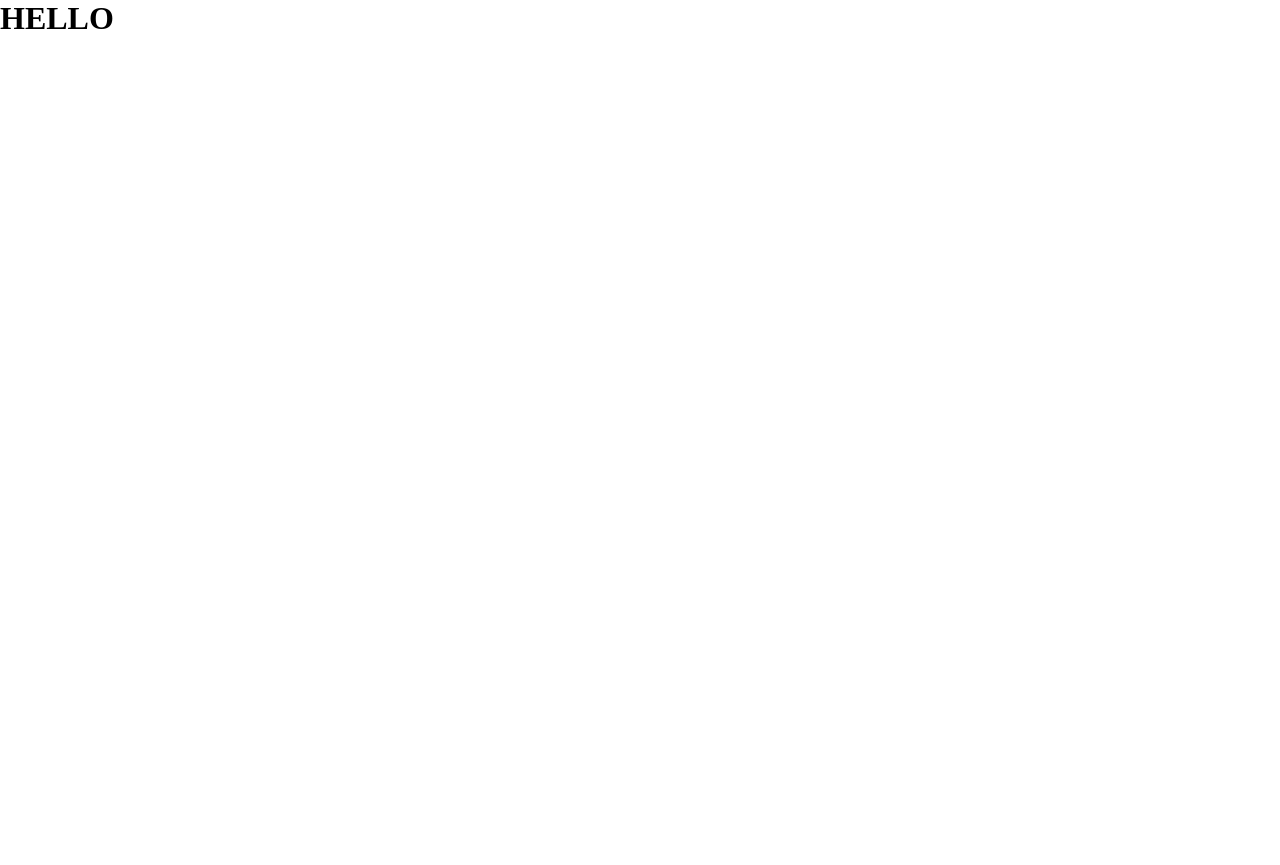
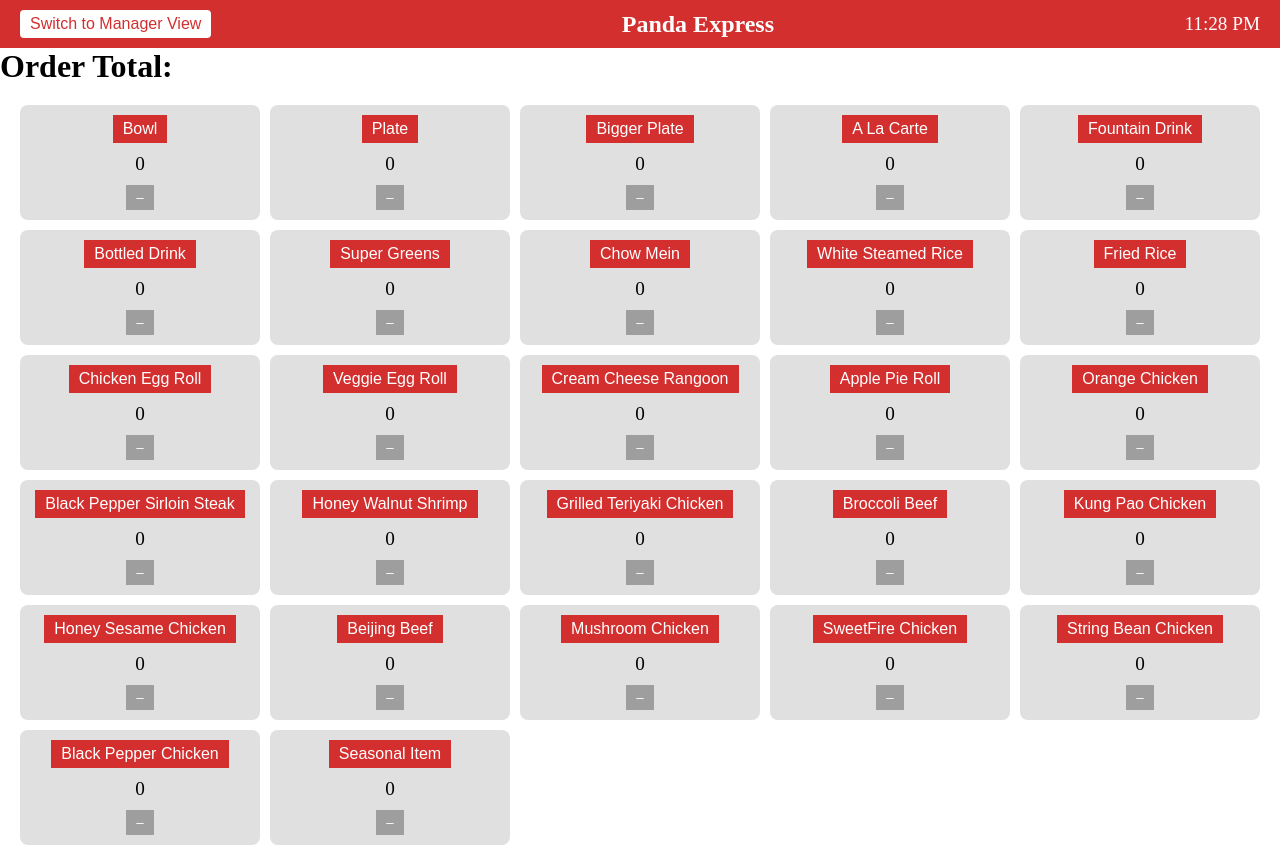
Before and after one commit to aperalta03/Panda-POS-System, a Next.js app: page /cashier in a window 1280 px wide. Before the commit the page ends 800 px from the top, so only its background shows below. Built offline with nearby package versions, Linux system fonts and the light colour scheme.

Commit message:
Add basic front end for cashier

```diff
--- a/app/layout.js
+++ b/app/layout.js
@@ -1,7 +1,8 @@
-import { Inter } from "next/font/google";
+// import { Inter } from "next/font/google";
+// Commenting out the font because it didn't compile, will work this out later. -Brandon
 import "./globals.css";
 
-const inter = Inter({ subsets: ["latin"] });
+// const inter = Inter({ subsets: ["latin"] });
 
 export const metadata = {
   title: "Create Next App",
--- a/pages/cashier.js
+++ b/pages/cashier.js
@@ -1,11 +1,105 @@
-import React from 'react'
+import React, { useState, useEffect } from "react";
+import styles from "./cashier.module.css";
 
-const Cashier = () => {
-    return (
-        <div>
-            <h1> HELLO </h1>
+const Navbar = () => {
+  const [time, setTime] = useState("");
+
+  useEffect(() => {
+    const updateTime = () => {
+      const now = new Date();
+      setTime(
+        now.toLocaleTimeString([], { hour: "2-digit", minute: "2-digit" })
+      );
+    };
+    updateTime();
+    const timer = setInterval(updateTime, 60000); // Update every minute
+    return () => clearInterval(timer);
+  }, []);
+
+  return (
+    <div className={styles.navbar}>
+      <button className={styles.navButton}>Switch to Manager View</button>
+      <h1 className={styles.navTitle}>Panda Express</h1>
+      <div className={styles.navTime}>{time}</div>
+    </div>
+  );
+};
+
+const ButtonGrid = () => {
+  // Define initial state for each item quantity
+  const menuItems = [
+    "Bowl",
+    "Plate",
+    "Bigger Plate",
+    "A La Carte",
+    "Fountain Drink",
+    "Bottled Drink",
+    "Super Greens",
+    "Chow Mein",
+    "White Steamed Rice",
+    "Fried Rice",
+    "Chicken Egg Roll",
+    "Veggie Egg Roll",
+    "Cream Cheese Rangoon",
+    "Apple Pie Roll",
+    "Orange Chicken",
+    "Black Pepper Sirloin Steak",
+    "Honey Walnut Shrimp",
+    "Grilled Teriyaki Chicken",
+    "Broccoli Beef",
+    "Kung Pao Chicken",
+    "Honey Sesame Chicken",
+    "Beijing Beef",
+    "Mushroom Chicken",
+    "SweetFire Chicken",
+    "String Bean Chicken",
+    "Black Pepper Chicken",
+    "Seasonal Item",
+  ];
+
+  const [quantities, setQuantities] = useState(
+    menuItems.reduce((acc, item) => ({ ...acc, [item]: 0 }), {})
+  );
+
+  // Function to handle quantity updates
+  const updateQuantity = (item, amount) => {
+    setQuantities((prev) => ({
+      ...prev,
+      [item]: Math.max(prev[item] + amount, 0), // Prevent negative quantities
+    }));
+  };
+
+  return (
+    <div className={styles.buttonGrid}>
+      {menuItems.map((item) => (
+        <div key={item} className={styles.gridItem}>
+          <button
+            onClick={() => updateQuantity(item, 1)}
+            className={styles.itemButton}
+          >
+            {item}
+          </button>
+          <span className={styles.quantity}>{quantities[item]}</span>
+          <button
+            onClick={() => updateQuantity(item, -1)}
+            className={styles.minusButton}
+          >
+            –
+          </button>
         </div>
-    )
-}
+      ))}
+    </div>
+  );
+};
 
-export default Cashier;
+const CashierPage = () => {
+  return (
+    <div>
+      <Navbar />
+      <h1>Order Total:</h1>
+      <ButtonGrid />
+    </div>
+  );
+};
+
+export default CashierPage;
--- a/pages/cashier.module.css
+++ b/pages/cashier.module.css
@@ -0,0 +1,67 @@
+/* Navbar styling */
+.navbar {
+  display: flex;
+  justify-content: space-between;
+  align-items: center;
+  background-color: #d32f2f; /* Red background */
+  color: white;
+  padding: 10px 20px;
+}
+
+.navButton {
+  background-color: white;
+  color: #d32f2f;
+  border: none;
+  padding: 5px 10px;
+  cursor: pointer;
+  font-size: 1rem;
+  border-radius: 4px;
+}
+
+.navTitle {
+  font-size: 1.5rem;
+  font-weight: bold;
+  margin: 0;
+}
+
+.navTime {
+  font-size: 1.2rem;
+}
+
+.buttonGrid {
+  display: grid;
+  grid-template-columns: repeat(5, 1fr); /* Adjust for column count */
+  gap: 10px;
+  padding: 20px;
+}
+
+.gridItem {
+  display: flex;
+  flex-direction: column;
+  align-items: center;
+  background-color: #e0e0e0;
+  padding: 10px;
+  border-radius: 8px;
+}
+
+.itemButton {
+  background-color: #d32f2f; /* Red for main button */
+  color: white;
+  border: none;
+  padding: 5px 10px;
+  cursor: pointer;
+  font-size: 1rem;
+}
+
+.quantity {
+  font-size: 1.2rem;
+  margin: 10px 0;
+}
+
+.minusButton {
+  background-color: #9e9e9e; /* Gray for minus button */
+  color: white;
+  border: none;
+  padding: 5px 10px;
+  cursor: pointer;
+}
```
Also changed, not shown: 1 other file (tests, documents, lock files or other folders).
